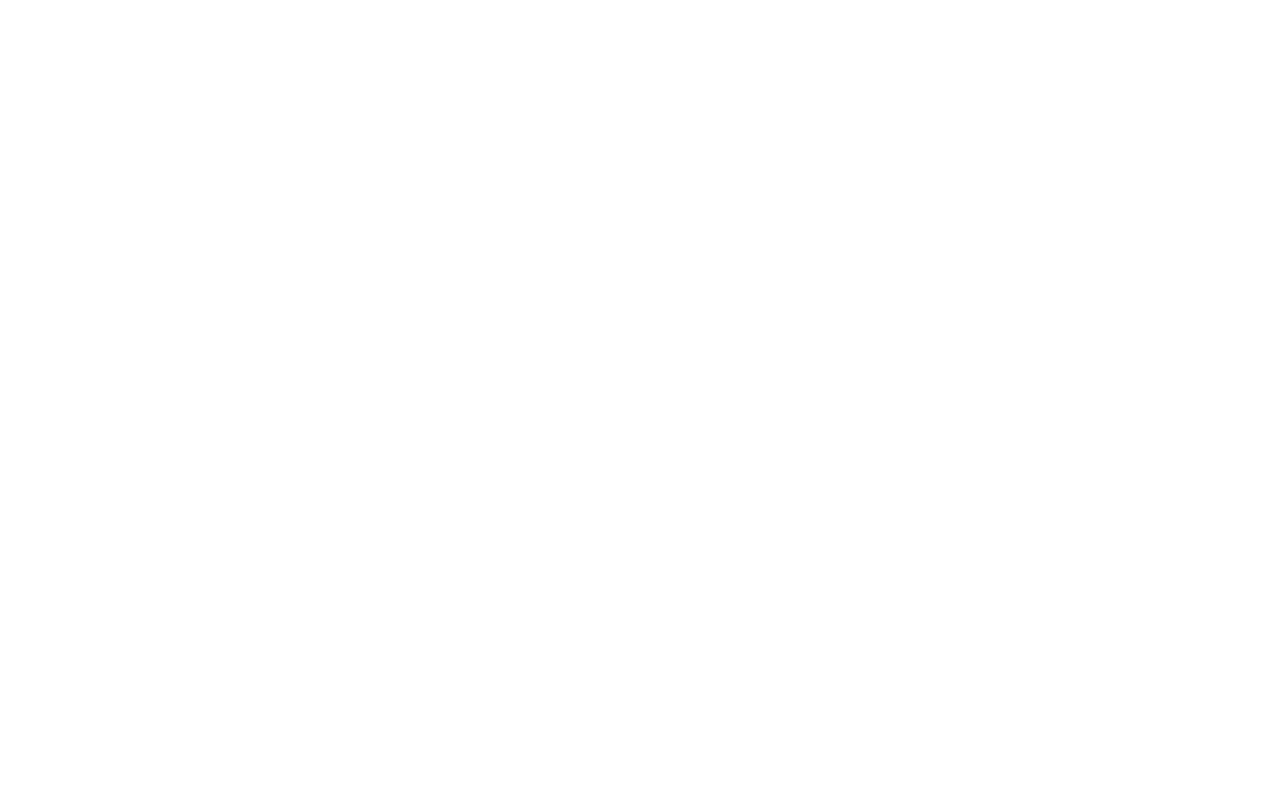
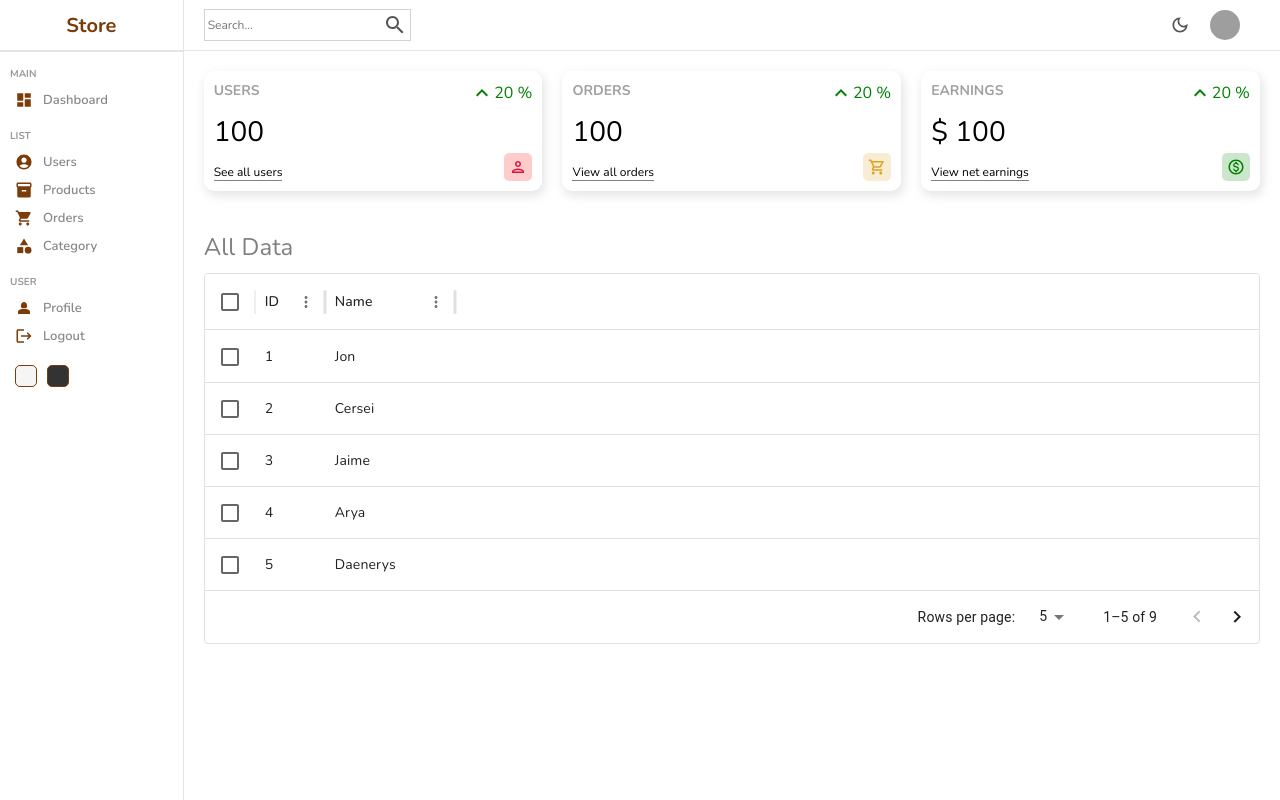
Before and after one commit to hugo6866/admin-ui, a React (Vite) app: page /category in a window 1280 px wide. Before the commit this address had no page. Built offline with nearby package versions, Linux system fonts and the light colour scheme; grey boxes are pictures that could not be loaded.

Commit message:
Add Category pages, myDatatable component

```diff
--- a/src/App.jsx
+++ b/src/App.jsx
@@ -1,4 +1,5 @@
 import Home from "./pages/home/Home";
+import Category from "./pages/category/Category";
 import Login from "./pages/login/Login";
 import List from "./pages/list/List";
 import Single from "./pages/single/Single";
@@ -36,6 +37,9 @@
               1
             </Route>
           </Route>
+          <Route path="category">
+            <Route index element={<Category />}></Route>
+          </Route>
         </Routes>
       </BrowserRouter>
     </>
--- a/src/components/datatable/Datatable.jsx
+++ b/src/components/datatable/Datatable.jsx
@@ -25,10 +25,10 @@
 const rows = [
   { id: 1, lastName: "Snow", firstName: "Jon", age: 35 },
   { id: 2, lastName: "Lannister", firstName: "Cersei", age: 42 },
-  { id: 3, lastName: "Lannister", firstName:"Jaime", age: 45 },
+  { id: 3, lastName: "Lannister", firstName: "Jaime", age: 45 },
   { id: 4, lastName: "Stark", firstName: "Arya", age: 16 },
-  { id: 5, lastName: "Targaryen", firstName: "Daenerys", age: null },
-  { id: 6, lastName: "Melisandre", firstName: null, age: 150 },
+  { id: 5, lastName: "Targaryen", firstName: "Daenerys", age: 22 },
+  { id: 6, lastName: "Melisandre", firstName: "Joko", age: 22 },
   { id: 7, lastName: "Clifford", firstName: "Ferrara", age: 44 },
   { id: 8, lastName: "Frances", firstName: "Rossini", age: 36 },
   { id: 9, lastName: "Roxie", firstName: "Harvey", age: 65 },
--- /dev/null
+++ b/src/components/mydatatable/Mydatatable.jsx
@@ -0,0 +1,40 @@
+import "./mydatatable.scss";
+import { DataGrid } from "@mui/x-data-grid";
+
+const columns = [
+  { field: "id", headerName: "ID", width: 70 },
+  { field: "firstName", headerName: "Name", width: 130 },
+];
+
+const rows = [
+  { id: 1, lastName: "Snow", firstName: "Jon", age: 35 },
+  { id: 2, lastName: "Lannister", firstName: "Cersei", age: 42 },
+  { id: 3, lastName: "Lannister", firstName: "Jaime", age: 45 },
+  { id: 4, lastName: "Stark", firstName: "Arya", age: 16 },
+  { id: 5, lastName: "Targaryen", firstName: "Daenerys", age: 22 },
+  { id: 6, lastName: "Melisandre", firstName: "Joko", age: 150 },
+  { id: 7, lastName: "Clifford", firstName: "Ferrara", age: 44 },
+  { id: 8, lastName: "Frances", firstName: "Rossini", age: 36 },
+  { id: 9, lastName: "Roxie", firstName: "Harvey", age: 65 },
+];
+
+const mydatatable = ({ title }) => {
+  return (
+    <div className="mydatatable">
+      <div className="mydatatableTitle">{title}</div>
+      <DataGrid
+        rows={rows}
+        columns={columns}
+        initialState={{
+          pagination: {
+            paginationModel: { page: 0, pageSize: 5 },
+          },
+        }}
+        pageSizeOptions={[5, 10]}
+        checkboxSelection
+      />
+    </div>
+  );
+};
+
+export default mydatatable;
--- /dev/null
+++ b/src/components/mydatatable/mydatatable.scss
@@ -0,0 +1,24 @@
+.mydatatable {
+  padding: 20px;
+
+  .mydatatableTitle {
+    width: 100%;
+    font-size: 24px;
+    color: gray;
+    margin-bottom: 10px;
+    display: flex;
+    align-items: center;
+    justify-content: space-between;
+
+    .link {
+      text-decoration: none;
+      color: green;
+      font-size: 16px;
+      font-weight: 400;
+      border: 1px solid green;
+      padding: 5px;
+      border-radius: 5px;
+      cursor: pointer;
+    }
+  }
+}
--- a/src/components/sidebar/Sidebar.jsx
+++ b/src/components/sidebar/Sidebar.jsx
@@ -6,6 +6,7 @@
 import OrdersIcon from "@mui/icons-material/ShoppingCart";
 import ProfilIcon from "@mui/icons-material/Person2";
 import LogoutIcon from "@mui/icons-material/Logout";
+import CategoryIcon from "@mui/icons-material/Category";
 const Sidebar = () => {
   return (
     <div className="sidebar">
@@ -39,6 +40,12 @@
             <OrdersIcon className="icon"></OrdersIcon>
             <span>Orders</span>
           </li>
+          <Link to="/category">
+            <li>
+              <CategoryIcon className="icon"></CategoryIcon>
+              <span>Category</span>
+            </li>
+          </Link>
           <p className="title">USER</p>
           <li>
             <ProfilIcon className="icon"></ProfilIcon>
--- /dev/null
+++ b/src/pages/category/Category.jsx
@@ -0,0 +1,23 @@
+import "./category.scss";
+import Navbar from "../../components/navbar/Navbar";
+import Sidebar from "../../components/sidebar/Sidebar";
+import Widget from "../../components/widget/Widget";
+import Mydatatable from "../../components/mydatatable/Mydatatable";
+const Category = () => {
+  return (
+    <div className="category">
+      <Sidebar />
+      <div className="categoryContainer">
+        <Navbar />
+        <div className="widgets">
+          <Widget type="user" />
+          <Widget type="order" />
+          <Widget type="earning" />
+        </div>
+        <Mydatatable title="All Data" />
+      </div>
+    </div>
+  );
+};
+
+export default Category;
--- /dev/null
+++ b/src/pages/category/category.scss
@@ -0,0 +1,14 @@
+.category {
+  display: flex;
+
+  .categoryContainer {
+    flex: 6;
+
+    .widgets {
+      display: flex;
+      padding: 20px;
+      gap: 20px;
+      flex: 6;
+    }
+  }
+}
```
